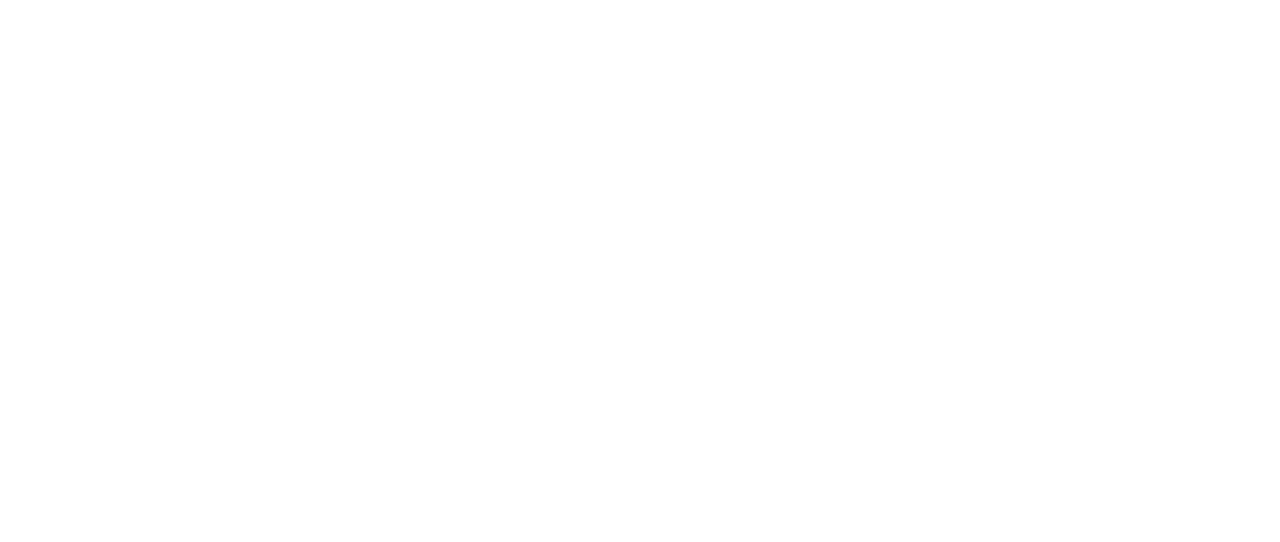
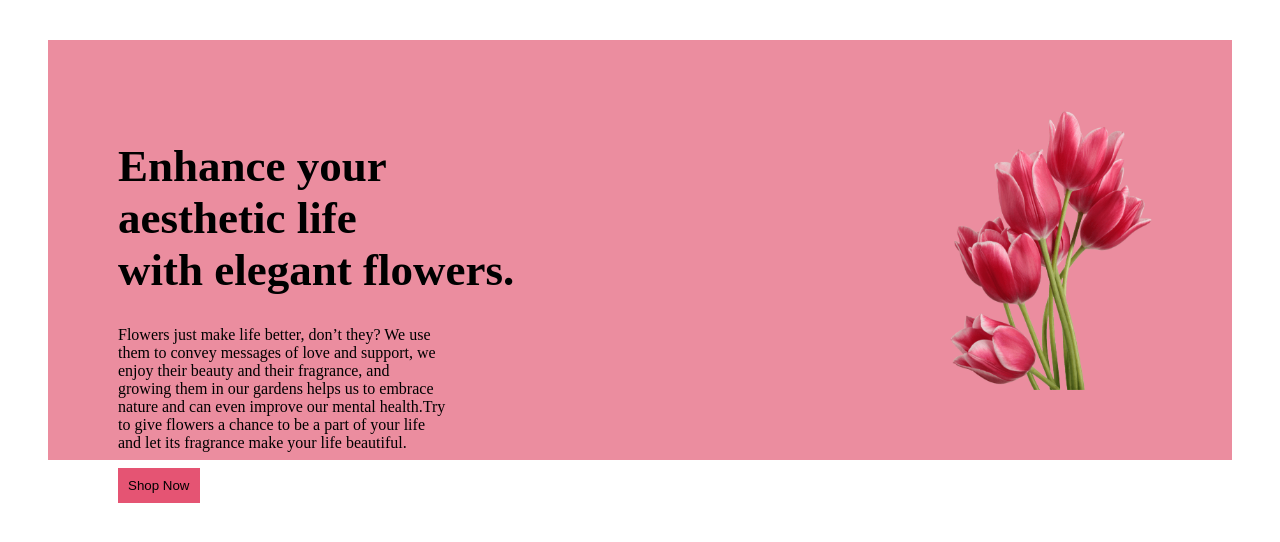
Before and after one commit to TASNIME03/online-flower-shop-portfolio, a plain HTML site: page index.html in a window 1280 px wide. Drawn offline with Linux system fonts and the light colour scheme.

Commit message:
flower shop designed

```diff
--- a/index.html
+++ b/index.html
@@ -4,9 +4,24 @@
      <meta charset="UTF-8">
      <meta name="viewport" content="width=device-width, initial-scale=1.0">
      <title>Online Flower Shop Portfolio</title>
+<link rel="stylesheet" href="/styles/flower.css">
 </head>
 <body>
      <header>
+
+          <nav>
+          </nav>
+
+               <div class="intro">
+                    <div>
+             <h1 class="title">Enhance your <br> aesthetic life <br>
+                with elegant flowers.</h1>
+               <p class="description">Flowers just make life better, don’t they? We use them to convey messages of love and support, we enjoy their beauty and their fragrance, and growing them in our gardens helps us to embrace nature and can even improve our mental health.Try to give flowers a chance to be a part of your life and let its fragrance make your life beautiful.</p>
+               <button class="btn bg-primary">Shop Now</button>
+          </div>
+          <img class="display-pic" src="Flower Asset/pngwing 10.png" alt="">
+          </div>
+
           <main>
                <footer>
 
--- /dev/null
+++ b/styles/flower.css
@@ -0,0 +1,34 @@
+/* nav related styles */
+.intro{
+     margin: 40px;
+
+     padding: 70px;
+     height: 35vh;
+     background-color: #eb8d9f;
+     text-align: left;
+     align-items: left;
+     display: flex;
+
+}
+.title{
+     font-size: 45px;
+     font-weight: bold;
+     color: black;
+}
+.description{
+
+    width: 40%;
+    margin: left;
+}
+.btn{
+    padding: 10px;
+    border: none;
+
+}
+.bg-primary{
+     background-color: #E55473;
+}
+.intro .display-pic{
+     width: 400px;
+
+}
```
